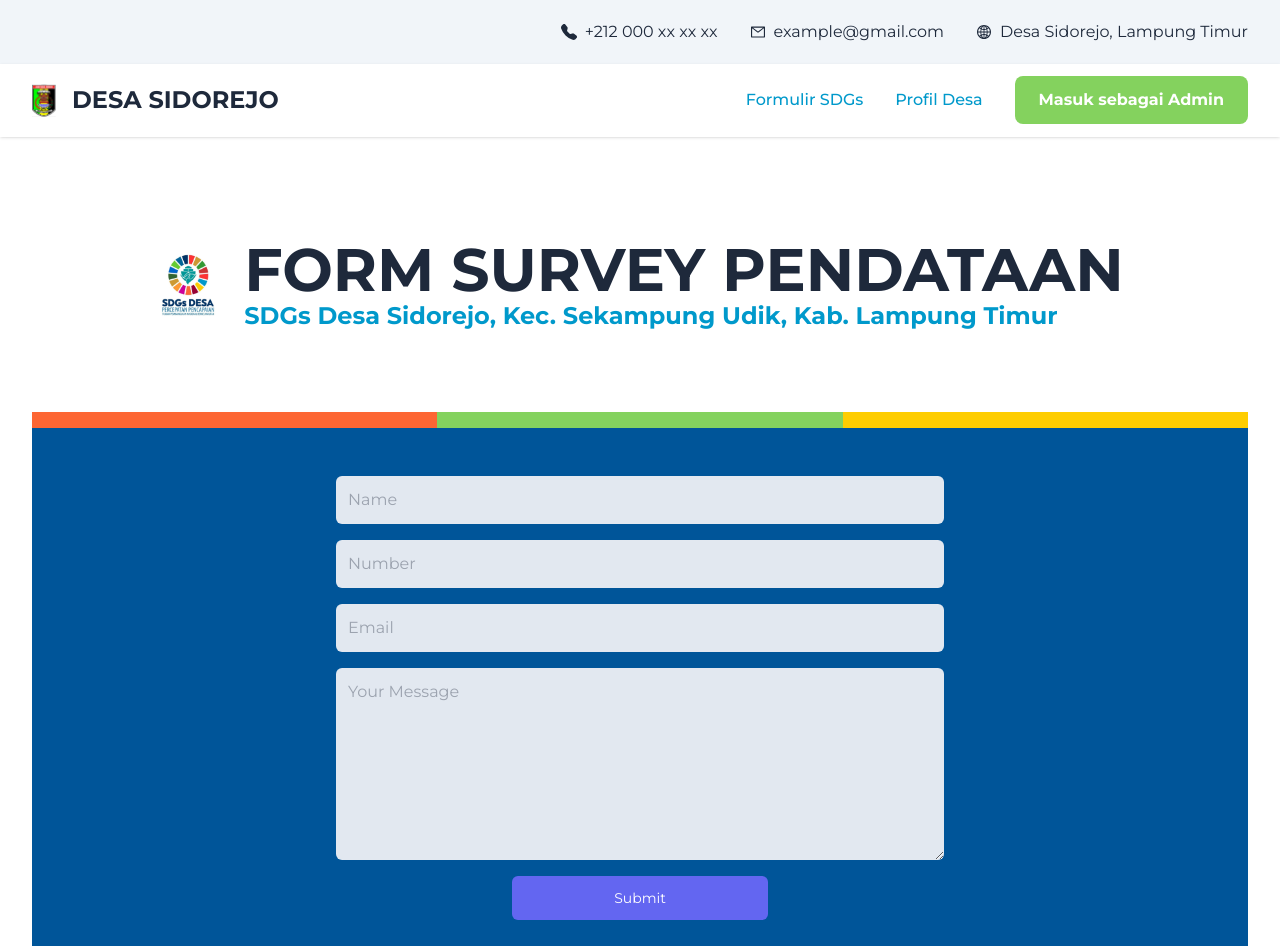
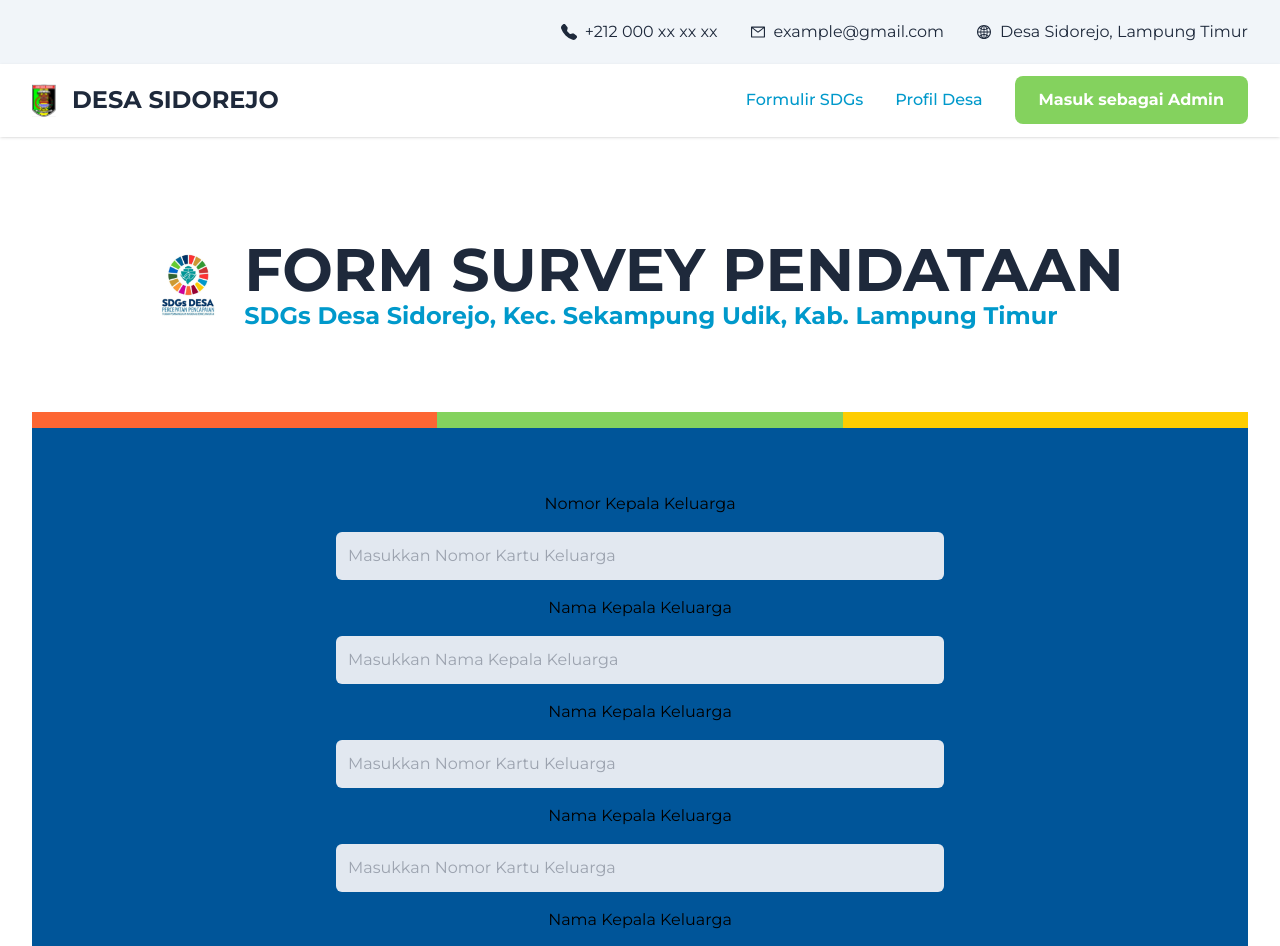
Before and after one commit to yondikavl/Website-SDGS-Sidorejo, a Next.js app: page / in a window 1280 px wide. Shown: the top 946 px of the page. Built offline with nearby package versions, Linux system fonts and the light colour scheme.

Commit message:
fix(kolom form awal)

```diff
--- a/src/app/page.jsx
+++ b/src/app/page.jsx
@@ -2,7 +2,7 @@
 
 import Image from "next/image";
 import { useState } from "react";
-import Head from "next/head";
+import ColumnForm from "@my/components/ColumnForm";
 
 export default function Home() {
   const scriptURL =
@@ -60,42 +60,42 @@ export default function Home() {
           onSubmit={handleSubmit}
           className="py-12 space-y-4 bg-[#005599] mx-4 md:mx-8"
         >
-          <div className="flex flex-col items-center justify-center">
-            <input
-              type="text"
-              name="your-name"
-              placeholder="Name"
-              required
-              className="p-3 bg-slate-200 focus:ring-indigo-500  focus:border-indigo-500 block w-3/6 sm:text-md rounded-md text-black"
-            />
-          </div>
-          <div className="flex flex-col items-center justify-center">
-            <input
-              type="text"
-              name="your-number"
-              placeholder="Number"
-              required
-              className="p-3 bg-slate-200 focus:ring-indigo-500  focus:border-indigo-500 block w-3/6 sm:text-md rounded-md text-black"
-            />
-          </div>
-          <div className="flex flex-col items-center justify-center">
-            <input
-              type="email"
-              name="your-email"
-              placeholder="Email"
-              required
-              className="p-3 bg-slate-200 focus:ring-indigo-500  focus:border-indigo-500 block w-3/6 sm:text-md rounded-md text-black"
-            />
-          </div>
-          <div className="flex flex-col items-center justify-center">
-            <textarea
-              name="message"
-              rows="7"
-              placeholder="Your Message"
-              required
-              className="p-3 bg-slate-200 focus:ring-indigo-500  focus:border-indigo-500 block w-3/6 sm:text-md rounded-md text-black"
-            ></textarea>
-          </div>
+          <ColumnForm
+            label={"Nomor Kepala Keluarga"}
+            type={"text"}
+            name={"Nomor Kartu Keluarga"}
+            placeholder={"Masukkan Nomor Kartu Keluarga"}
+          />
+          <ColumnForm
+            label={"Nama Kepala Keluarga"}
+            type={"text"}
+            name={"Nama Kepala Keluarga"}
+            placeholder={"Masukkan Nama Kepala Keluarga"}
+          />
+          <ColumnForm
+            label={"Nama Kepala Keluarga"}
+            type={"text"}
+            name={"Nomor Kartu Keluarga"}
+            placeholder={"Masukkan Nomor Kartu Keluarga"}
+          />
+          <ColumnForm
+            label={"Nama Kepala Keluarga"}
+            type={"text"}
+            name={"Nomor Kartu Keluarga"}
+            placeholder={"Masukkan Nomor Kartu Keluarga"}
+          />
+          <ColumnForm
+            label={"Nama Kepala Keluarga"}
+            type={"text"}
+            name={"Nomor Kartu Keluarga"}
+            placeholder={"Masukkan Nomor Kartu Keluarga"}
+          />
+          <ColumnForm
+            label={"Nama Kepala Keluarga"}
+            type={"text"}
+            name={"Nomor Kartu Keluarga"}
+            placeholder={"Masukkan Nomor Kartu Keluarga"}
+          />
 
           <div className="flex flex-col items-center justify-center">
             <input
--- /dev/null
+++ b/src/components/ColumnForm.jsx
@@ -0,0 +1,20 @@
+"use client";
+
+import React from "react";
+
+const ColumnForm = ({ label, type, name, placeholder }) => {
+  return (
+    <div className="flex flex-col items-center justify-center my-2 md:my-4 gap-y-2 md:gap-y-4">
+      <label htmlFor="">{label}</label>
+      <input
+        type={type}
+        name={name}
+        placeholder={placeholder}
+        required
+        className="p-3 bg-slate-200 focus:ring-indigo-500  focus:border-indigo-500 block w-3/6 sm:text-md rounded-md text-black"
+      />
+    </div>
+  );
+};
+
+export default ColumnForm;
```
